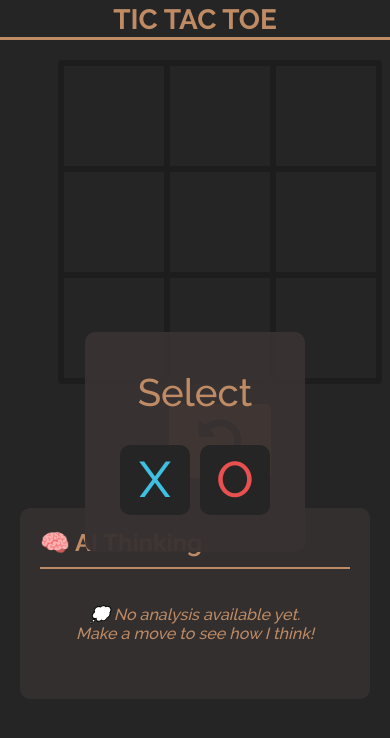
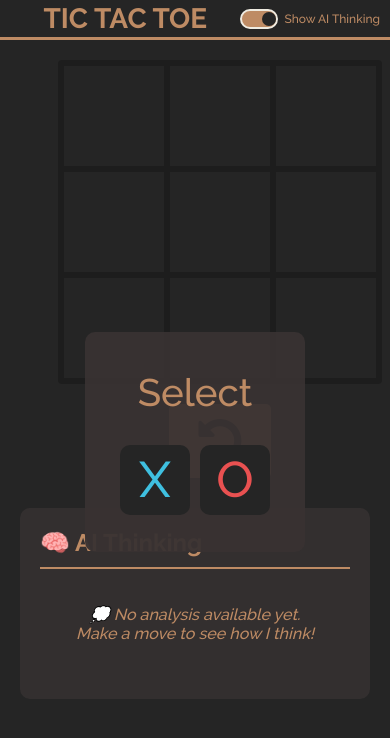
Before and after one commit to khanhhuy288/tictactic, a Next.js app: page / in a window 390 px wide. Shown: the top 738 px of the page. Built offline with nearby package versions, Linux system fonts and the light colour scheme.

Commit message:
Added toggle for showing AI thinking

```diff
--- a/app/globals.css
+++ b/app/globals.css
@@ -29,6 +29,16 @@ body {
   font-size: 35px;
   font-weight: bold;
   flex-shrink: 0;
+  display: flex;
+  justify-content: space-between;
+  align-items: center;
+  padding: 0 20px;
+  position: relative;
+}
+
+.header > span {
+  flex: 1;
+  text-align: center;
 }
 
 .content {
@@ -282,6 +292,67 @@ body {
   padding: 20px;
 }
 
+/* Toggle Switch */
+.toggle-switch {
+  display: flex;
+  align-items: center;
+  gap: 8px;
+  cursor: pointer;
+  user-select: none;
+  font-size: 14px;
+  color: #BE8B64;
+}
+
+.toggle-switch input[type="checkbox"] {
+  position: absolute;
+  opacity: 0;
+  width: 0;
+  height: 0;
+}
+
+.toggle-slider {
+  position: relative;
+  display: inline-block;
+  width: 44px;
+  height: 24px;
+  background-color: #1D1D1D;
+  border-radius: 24px;
+  transition: background-color 0.3s;
+  border: 2px solid #BE8B64;
+}
+
+.toggle-slider::before {
+  content: "";
+  position: absolute;
+  height: 18px;
+  width: 18px;
+  left: 3px;
+  bottom: 1px;
+  background-color: #BE8B64;
+  border-radius: 50%;
+  transition: transform 0.3s;
+}
+
+.toggle-switch input[type="checkbox"]:checked + .toggle-slider {
+  background-color: #BE8B64;
+  border-color: #EFEBE1;
+}
+
+.toggle-switch input[type="checkbox"]:checked + .toggle-slider::before {
+  transform: translateX(20px);
+  background-color: #252525;
+}
+
+.toggle-switch:hover .toggle-slider {
+  border-color: #EFEBE1;
+}
+
+.toggle-label {
+  font-size: 14px;
+  font-weight: 500;
+  white-space: nowrap;
+}
+
 /* Responsive design */
 @media (max-width: 768px) {
   .game-container {
@@ -302,5 +373,30 @@ body {
 
   .header {
     font-size: 28px;
+    padding: 0 10px;
+  }
+
+  .toggle-label {
+    font-size: 12px;
+  }
+
+  .toggle-switch {
+    gap: 6px;
+  }
+
+  .toggle-slider {
+    width: 38px;
+    height: 20px;
+  }
+
+  .toggle-slider::before {
+    height: 14px;
+    width: 14px;
+    left: 2px;
+    bottom: 1px;
+  }
+
+  .toggle-switch input[type="checkbox"]:checked + .toggle-slider::before {
+    transform: translateX(18px);
   }
 }
--- a/app/page.tsx
+++ b/app/page.tsx
@@ -1,6 +1,6 @@
 'use client';
 
-import { useEffect, useRef } from 'react';
+import { useEffect, useRef, useState } from 'react';
 import { useGame } from '@/hooks/useGame';
 import { useAIPlayer } from '@/hooks/useAIPlayer';
 import GameBoard from '@/components/GameBoard';
@@ -23,6 +23,7 @@ export default function Home() {
 
   const { calculateMove, getRandomCornerMove, thinkingData, clearThinking } = useAIPlayer(gridSize);
   const isProcessingAIMove = useRef(false);
+  const [showThinkingPanel, setShowThinkingPanel] = useState(true);
 
   // Handle AI's first move when AI is X
   useEffect(() => {
@@ -96,7 +97,18 @@ export default function Home() {
 
   return (
     <div className="container">
-      <div className="header">TIC TAC TOE</div>
+      <div className="header">
+        <span>TIC TAC TOE</span>
+        <label className="toggle-switch">
+          <input
+            type="checkbox"
+            checked={showThinkingPanel}
+            onChange={(e) => setShowThinkingPanel(e.target.checked)}
+          />
+          <span className="toggle-slider"></span>
+          <span className="toggle-label">Show AI Thinking</span>
+        </label>
+      </div>
 
       <div className="content">
         <div className="game-container">
@@ -112,7 +124,9 @@ export default function Home() {
             <ResetButton onReset={handleReset} />
           </div>
 
-          <AIThinkingPanel thinkingData={thinkingData} gridSize={gridSize} />
+          {showThinkingPanel && (
+            <AIThinkingPanel thinkingData={thinkingData} gridSize={gridSize} />
+          )}
         </div>
 
         {showSymbolSelector && <SymbolSelector onSelect={selectSymbol} />}
```
